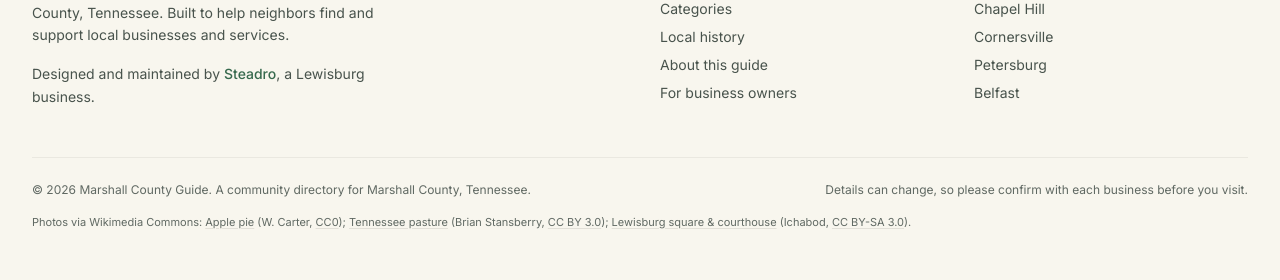
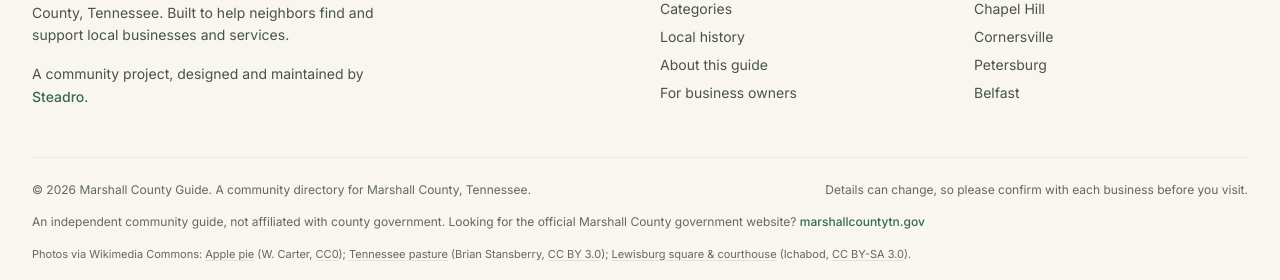
Before and after one commit to Steadro/marshall-county-guide, a Next.js app: page / in a window 1280 px wide. Shown: the part 2305-2585 px from the top of the page. Built offline with nearby package versions, Linux system fonts and the light colour scheme; no server answers; the database is empty; a web font is replaced by a local one.

Commit message:
feat(footer): link the official county site and reframe attribution as a community project

```diff
--- a/components/Footer.tsx
+++ b/components/Footer.tsx
@@ -39,7 +39,7 @@ export function Footer() {
             services.
           </p>
           <p className="mt-4 max-w-sm text-sm leading-relaxed text-ink-soft">
-            Designed and maintained by{" "}
+            A community project, designed and maintained by{" "}
             <a
               href={maintainer.url}
               target="_blank"
@@ -48,7 +48,7 @@ export function Footer() {
             >
               {maintainer.name}
             </a>
-            , {maintainer.note}.
+            .
           </p>
         </div>
 
@@ -107,6 +107,18 @@ export function Footer() {
             </p>
             <p>Details can change, so please confirm with each business before you visit.</p>
           </div>
+          <p className="mt-4">
+            An independent community guide, not affiliated with county government. Looking for the
+            official Marshall County government website?{" "}
+            <a
+              href="https://www.marshallcountytn.gov"
+              target="_blank"
+              rel="noopener noreferrer"
+              className="font-medium text-pine hover:text-pine-dark"
+            >
+              marshallcountytn.gov
+            </a>
+          </p>
           <p className="mt-4 text-[11px] leading-relaxed text-ink-faint">
             Photos via Wikimedia Commons:{" "}
             {PHOTO_CREDITS.map((c, i) => (
--- a/lib/site.ts
+++ b/lib/site.ts
@@ -15,7 +15,6 @@ export const siteConfig = {
 export const maintainer = {
   name: "Steadro",
   url: "https://steadro.com",
-  note: "a Lewisburg business",
 } as const;
 
 // Maintainer inbox. Messages from the on-site form route here via the n8n
```
